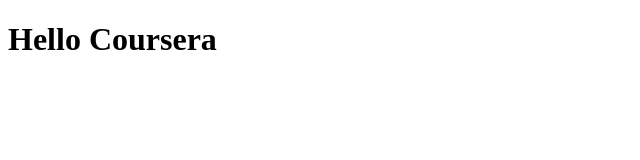
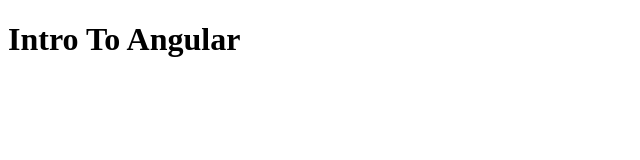
Before and after one commit to tatoelpato/coursera-angularjs, a plain HTML site: page index.html in a window 1280 px wide. Shown: the whole page, without its empty margins (0-640 px from the left). Drawn offline with Linux system fonts and the light colour scheme.

Commit message:
Index update

```diff
--- a/index.html
+++ b/index.html
@@ -4,6 +4,6 @@
     <title>Hello Coursera</title>
 </head>
 <body>
-    <h1>Hello Coursera</h1>
+    <h1>Intro To Angular</h1>
 </body>
 </html>
```
